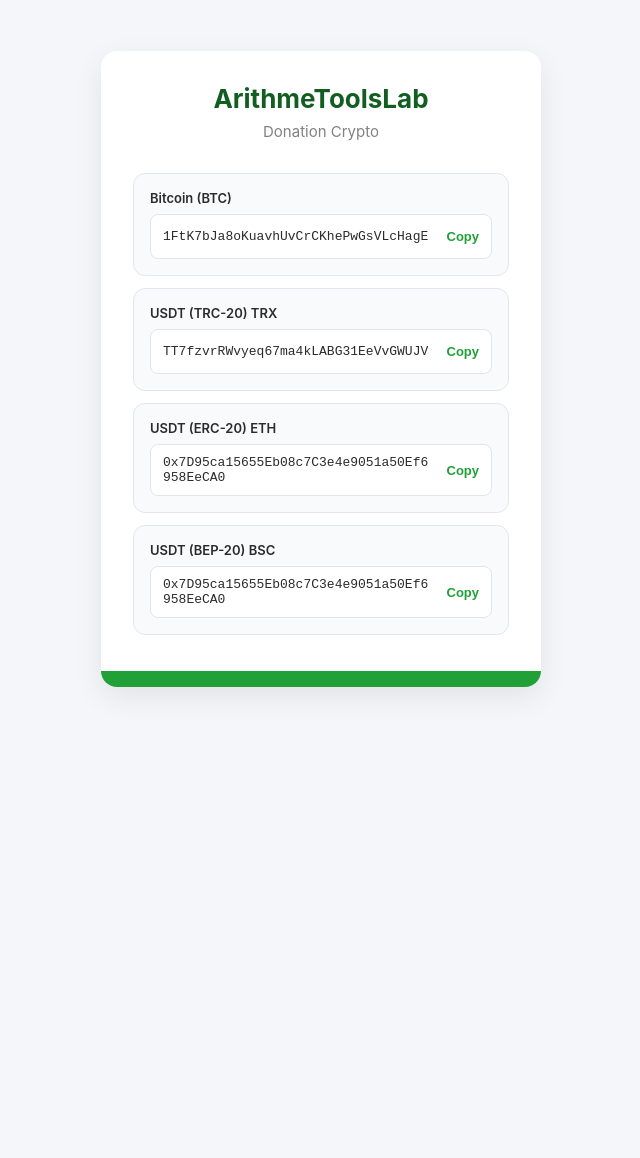
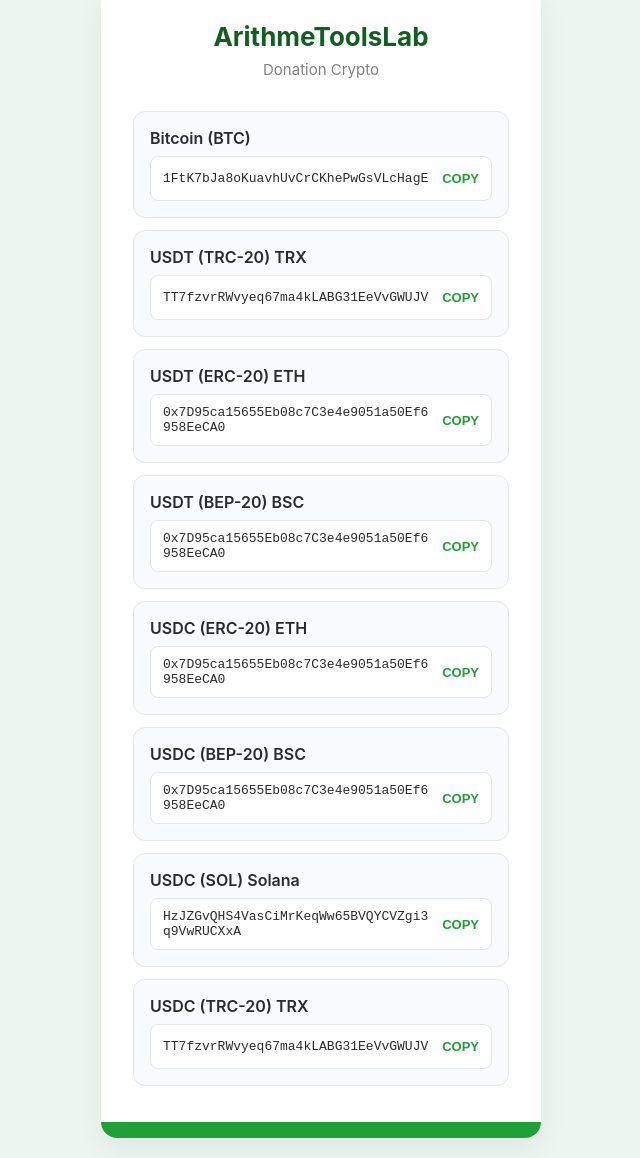
Before and after one commit to ArithmeToolsLab/donation, a plain HTML site: page index.html in a window 1280 px wide. Shown: the part 31-1189 px from the top of the page, without its empty margins (319-959 px from the left). Before the commit the page ends 800 px from the top, so only its background shows below. Drawn offline with Linux system fonts and the light colour scheme.

Commit message:
index.html

```diff
--- a/index.html
+++ b/index.html
@@ -6,7 +6,7 @@
     <title>ArithmeToolsLab - Donation</title>
     <style>
         :root {
-            --bg-color: #f4f6f9;
+            --bg-color: #edf5f0; /* М'який пастельний світло-зелений фон */
             --card-bg: #ffffff;
             --text-main: #2b2b2b;
             --text-muted: #828282;
@@ -34,7 +34,7 @@
             width: 100%;
             max-width: 440px;
             border-radius: 16px;
-            box-shadow: 0 10px 30px rgba(0, 0, 0, 0.08);
+            box-shadow: 0 10px 30px rgba(0, 0, 0, 0.06); /* Трохи м'якша тінь для зеленого фону */
             overflow: hidden;
             display: flex;
             flex-direction: column;
@@ -74,7 +74,7 @@
 
         .crypto-name {
             font-weight: 600;
-            font-size: 13px;
+            font-size: 16px; /* Розмір шрифту збільшено до 16px */
             margin-bottom: 8px;
             display: block;
             color: var(--text-main);
@@ -98,20 +98,20 @@
             background: none;
             border: none;
             color: var(--accent-color);
-            font-weight: 600;
+            font-weight: 800;
             cursor: pointer;
             font-size: 13px;
             padding: 4px 0 4px 12px;
             transition: color 0.2s;
             flex-shrink: 0;
             white-space: nowrap;
+            text-transform: uppercase;
         }
 
         .copy-btn:hover {
             color: var(--accent-hover);
         }
 
-        /* Декоративна зелена смуга внизу замість кнопки */
         .bottom-decoration {
             background: var(--accent-color);
             height: 16px;
@@ -134,31 +134,63 @@
                 <span class="crypto-name">Bitcoin (BTC)</span>
                 <div class="crypto-address">
                     <span id="btc">1FtK7bJa8oKuavhUvCrCKhePwGsVLcHagE</span>
-                    <button class="copy-btn" onclick="copyWallet('btc', this)">Copy</button>
+                    <button class="copy-btn" onclick="copyWallet('btc', this)">COPY</button>
                 </div>
             </div>
 
             <div class="crypto-box">
                 <span class="crypto-name">USDT (TRC-20) TRX</span>
                 <div class="crypto-address">
-                    <span id="trc20">TT7fzvrRWvyeq67ma4kLABG31EeVvGWUJV</span>
-                    <button class="copy-btn" onclick="copyWallet('trc20', this)">Copy</button>
+                    <span id="usdt-trc20">TT7fzvrRWvyeq67ma4kLABG31EeVvGWUJV</span>
+                    <button class="copy-btn" onclick="copyWallet('usdt-trc20', this)">COPY</button>
                 </div>
             </div>
 
             <div class="crypto-box">
                 <span class="crypto-name">USDT (ERC-20) ETH</span>
                 <div class="crypto-address">
-                    <span id="erc20">0x7D95ca15655Eb08c7C3e4e9051a50Ef6958EeCA0</span>
-                    <button class="copy-btn" onclick="copyWallet('erc20', this)">Copy</button>
+                    <span id="usdt-erc20">0x7D95ca15655Eb08c7C3e4e9051a50Ef6958EeCA0</span>
+                    <button class="copy-btn" onclick="copyWallet('usdt-erc20', this)">COPY</button>
                 </div>
             </div>
 
             <div class="crypto-box">
                 <span class="crypto-name">USDT (BEP-20) BSC</span>
                 <div class="crypto-address">
-                    <span id="bep20">0x7D95ca15655Eb08c7C3e4e9051a50Ef6958EeCA0</span>
-                    <button class="copy-btn" onclick="copyWallet('bep20', this)">Copy</button>
+                    <span id="usdt-bep20">0x7D95ca15655Eb08c7C3e4e9051a50Ef6958EeCA0</span>
+                    <button class="copy-btn" onclick="copyWallet('usdt-bep20', this)">COPY</button>
+                </div>
+            </div>
+
+            <div class="crypto-box">
+                <span class="crypto-name">USDC (ERC-20) ETH</span>
+                <div class="crypto-address">
+                    <span id="usdc-erc20">0x7D95ca15655Eb08c7C3e4e9051a50Ef6958EeCA0</span>
+                    <button class="copy-btn" onclick="copyWallet('usdc-erc20', this)">COPY</button>
+                </div>
+            </div>
+
+            <div class="crypto-box">
+                <span class="crypto-name">USDC (BEP-20) BSC</span>
+                <div class="crypto-address">
+                    <span id="usdc-bep20">0x7D95ca15655Eb08c7C3e4e9051a50Ef6958EeCA0</span>
+                    <button class="copy-btn" onclick="copyWallet('usdc-bep20', this)">COPY</button>
+                </div>
+            </div>
+
+            <div class="crypto-box">
+                <span class="crypto-name">USDC (SOL) Solana</span>
+                <div class="crypto-address">
+                    <span id="usdc-sol">HzJZGvQHS4VasCiMrKeqWw65BVQYCVZgi3q9VwRUCXxA</span>
+                    <button class="copy-btn" onclick="copyWallet('usdc-sol', this)">COPY</button>
+                </div>
+            </div>
+
+            <div class="crypto-box">
+                <span class="crypto-name">USDC (TRC-20) TRX</span>
+                <div class="crypto-address">
+                    <span id="usdc-trc20">TT7fzvrRWvyeq67ma4kLABG31EeVvGWUJV</span>
+                    <button class="copy-btn" onclick="copyWallet('usdc-trc20', this)">COPY</button>
                 </div>
             </div>
 
```
